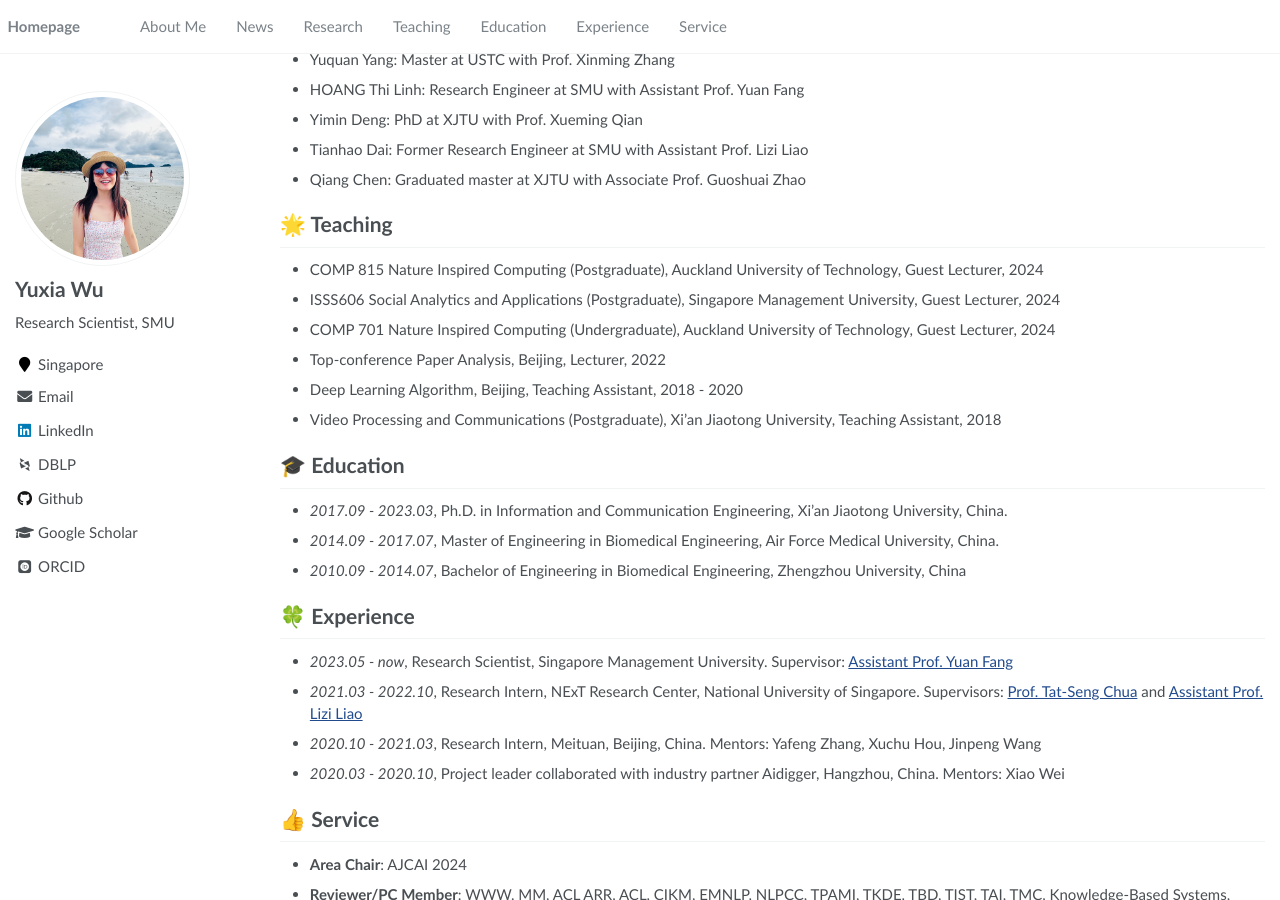
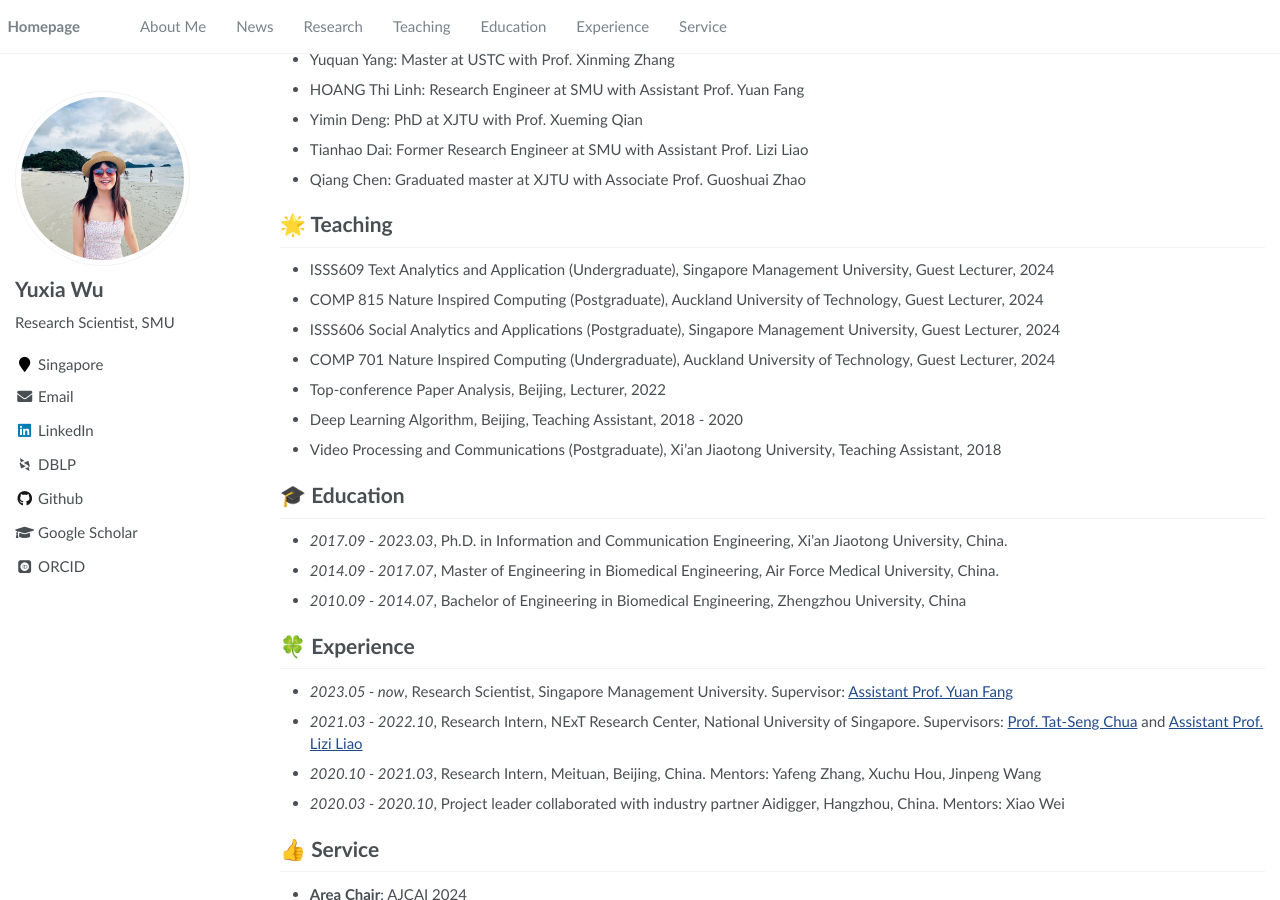
Before and after one commit to YuxiaWu/YuxiaWu.github.io, a Jekyll site: the page built from _pages/about.md, in a window 1280 px wide and 900 px high, scrolled down 1508 px. Built offline with Jekyll 4.4.1, drawn with Linux system fonts in a browser that asks for light colours; some web fonts are replaced.

Commit message:
Update about.md

```diff
--- a/_pages/about.md
+++ b/_pages/about.md
@@ -108,6 +108,7 @@ Please see my [Google Scholar](https://scholar.google.com/citations?user=bRgptuY
 -  Qiang Chen: Graduated master at XJTU with Associate Prof. Guoshuai Zhao
 
 # 🌟 Teaching
+- ISSS609 Text Analytics and Application (Undergraduate), Singapore Management University, Guest Lecturer, 2024
 - COMP 815 Nature Inspired Computing (Postgraduate), Auckland University of Technology, Guest Lecturer, 2024
 - ISSS606 Social Analytics and Applications (Postgraduate), Singapore Management University, Guest Lecturer, 2024
 - COMP 701 Nature Inspired Computing (Undergraduate), Auckland University of Technology, Guest Lecturer, 2024
```
